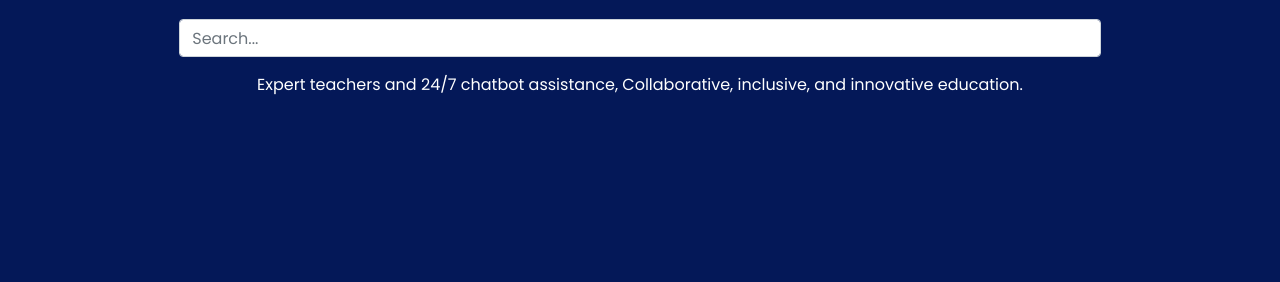
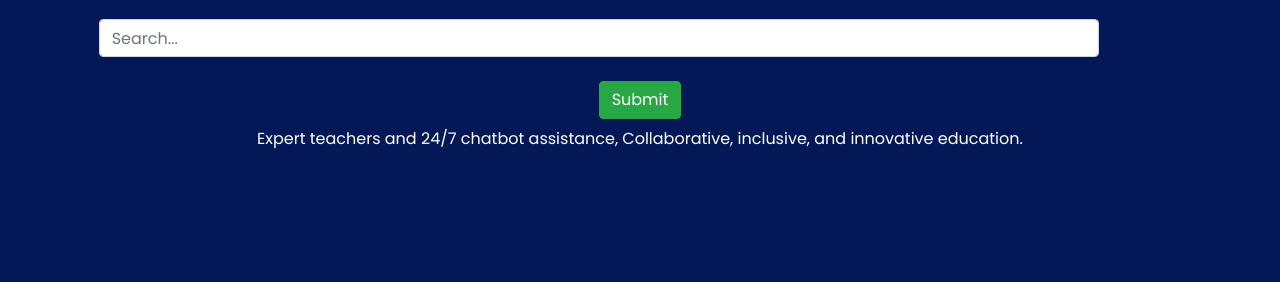
Before and after one commit to trishantjain/studLearn, a plain HTML site: page seotech-html/service.html in a window 1280 px wide. Shown: the part 208-490 px from the top of the page. Drawn offline with nearby package versions, Linux system fonts and the light colour scheme.

Commit message:
added submit button for submitting query

```diff
--- a/seotech-html/service.html
+++ b/seotech-html/service.html
@@ -94,17 +94,22 @@
         <h2 class="my-4">
           Ask a Question
         </h2>
-        <form>
+        <form id="form1">
           <div class="form-row ">
-            <div class="form-group col-md-10 mx-auto">
-              <input type="text" class="form-control" id="inputName4" name="quesQuery" placeholder="Search... ">
+            <div class="form-group col-md-12">
+              <input style="width:1000px" type="text" class="form-control" id="query" name="quesQuery" placeholder="Search... ">
             </div>
+            <button type="submit" class="mx-auto btn btn-success my-2" onclick="getQuery()">Submit</button>
+          </div>
         </form>
         <p class=" mx-auto">
           Expert teachers and 24/7 chatbot assistance, Collaborative, inclusive, and innovative education.
         </p>
       </div>
     </div>
+
+    <div id="answer"></div>
+    <img id="imgGen">
   </section>
   <!-- end service section -->
 
```
